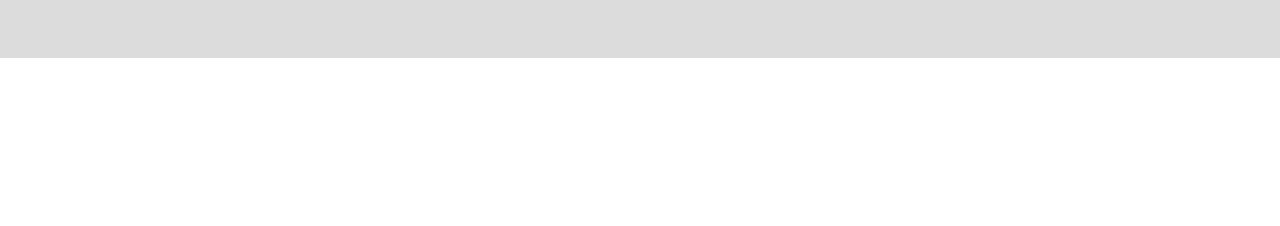
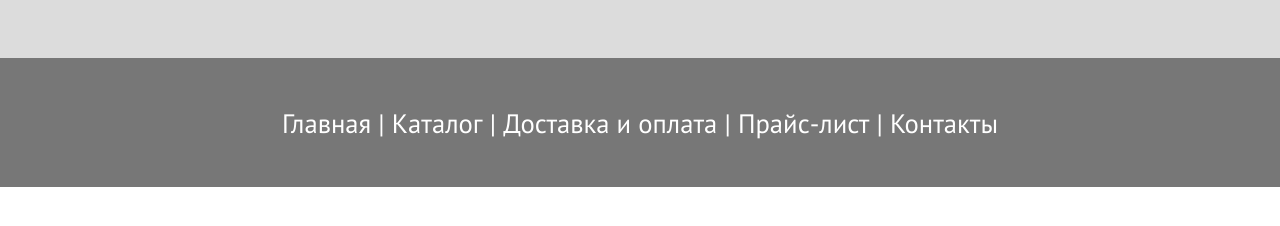
Before and after one commit to NotifyOne/test_HTML_CSS_3, a website: page index.html in a window 1280 px wide. Shown: the part 172-398 px from the top of the page. Drawn offline with Linux system fonts and the light colour scheme.

Commit message:
End menu

```diff
--- a/index.html
+++ b/index.html
@@ -20,6 +20,16 @@
             </div>
         </div>
     </header>
-
+    <menu class="menu">
+        <div class="menu-links">
+            <ul>
+                <li><a href="#">Главная</a></li>
+                <li><a href="#">Каталог</a></li>
+                <li><a href="#">Доставка и оплата</a></li>
+                <li><a href="#">Прайс-лист</a></li>
+                <li class=last><a href="#">Контакты</a></li>
+            </ul>
+        </div>
+    </menu>
 </body>
 </html>
--- a/scss/_mixins.scss
+++ b/scss/_mixins.scss
@@ -0,0 +1,4 @@
+@mixin WTOC {
+    margin: 0 auto;
+    width: $width;
+}
--- a/scss/_variables.scss
+++ b/scss/_variables.scss
@@ -4,3 +4,4 @@ $idents: 10px;
 
 $header_color: #dcdcdc;
 $main_color: #777777;
+$white: white;
--- /dev/null
+++ b/scss/block/_menu.scss
@@ -0,0 +1,30 @@
+.menu {
+    background-color: $main_color;
+    margin: 0;
+    padding: 0 $idents;
+    font-size: 20pt;
+    &-links {
+        @include WTOC();
+        padding: 27px 0;
+
+        a {
+            text-decoration: none;
+            color: $white;
+        }
+        ul {
+            padding: 0;
+            list-style: none;
+            display: flex;
+            justify-content: center;
+            li:after {
+                color: $white;
+                content: '\00a0|\00a0';
+            }
+            li.last:after {
+                color: $white;
+                content: '';
+            }
+
+        }
+    }
+}
--- a/scss/main.scss
+++ b/scss/main.scss
@@ -3,3 +3,4 @@
 
 @import "block/body";
 @import "block/header";
+@import "block/menu";
```
Also changed, not shown: css/main.css.
